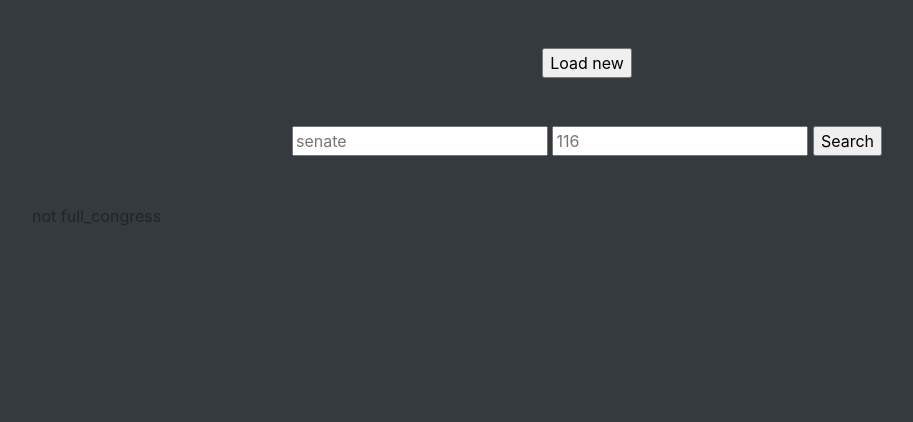
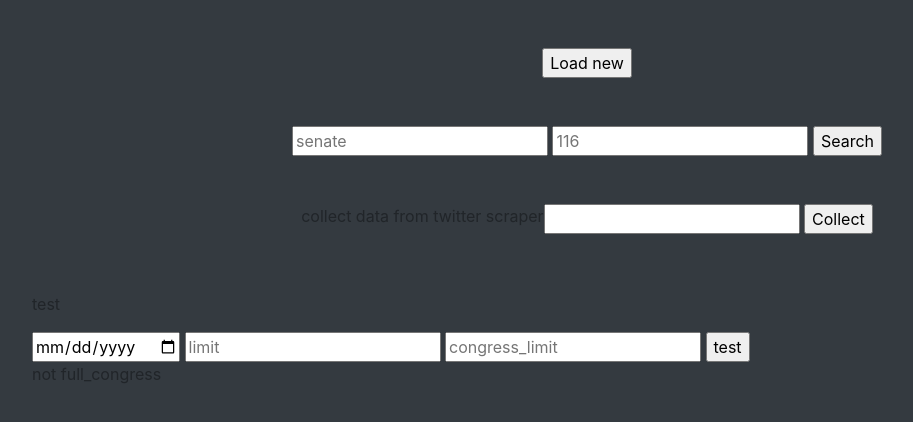
Before and after one commit to Cameronjs222/palestine_post, a Flask app: page /admin in a window 1280 px wide. Shown: the top 422 px of the page, without its empty margins (53-966 px from the left). Run offline with Flask 3, Linux system fonts and the light colour scheme; parts of the project's set-up code (start-up, migrations or seed data) failed here and were passed over; some libraries are stand-ins or nearby versions.

Commit message:
added test

```diff
--- a/flask_app/Templates/index.html
+++ b/flask_app/Templates/index.html
@@ -22,6 +22,25 @@
         </form>
     </div>
 
+    <div class="row my-5 search_bar d-flex justify-content-center">
+        <p>
+            collect data from twitter scraper
+        </p>
+        <form action="../official/twitter/update">
+            <input type="datetime" name="date" id="">
+            <input type="submit" value="Collect">
+        </form>
+    </div>
+
+    <div class="test">
+        <p>test</p>
+        <form action="../official/twitter/update/test" method="post">
+            <input type="date" name="date" placeholder="date">
+            <input type="number" name="limit" placeholder="limit">
+            <input type="number" name="congress_limit" placeholder="congress_limit">
+            <input type="submit" value="test">
+        </form>
+    </div>
     {% if full_congress %}
     <p>full_congress</p>
     {% else %}
```
